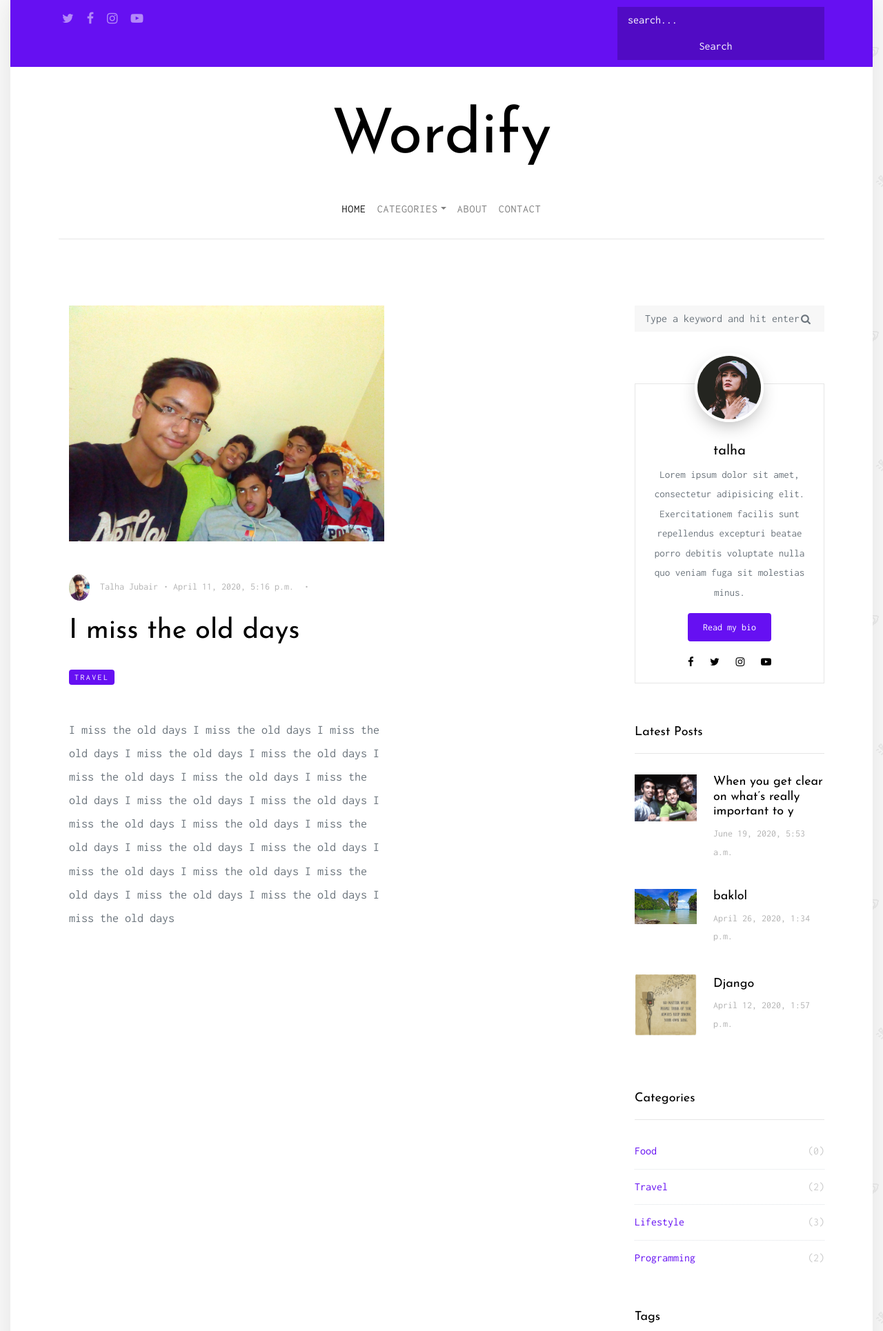
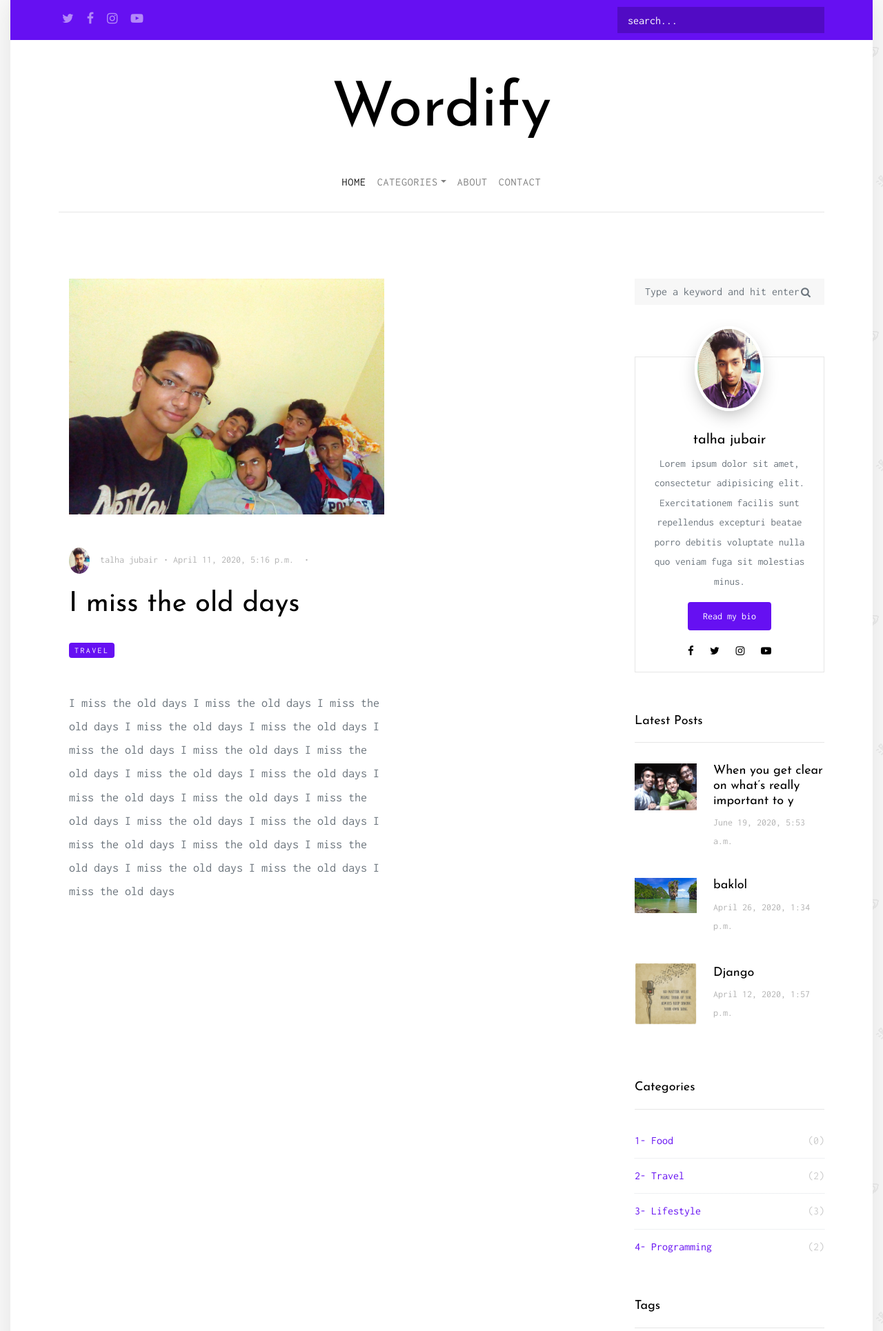
Before and after one commit to talhajubair100/wordify_blog, a Django app: page /blog/detail/2 in a window 1280 px wide. Shown: the top 1930 px of the page at 69% size. Run offline with Django 3.2, Linux system fonts and the light colour scheme; a user stored in the database is signed in; data comes from the database, SQL or seed files in the repository; both versions use the stored data as it was after the commit; some libraries are stand-ins or nearby versions.

Commit message:
modified all things

```diff
--- a/blog/models.py
+++ b/blog/models.py
@@ -25,4 +25,4 @@ class Post(models.Model):
     category = models.ForeignKey(Category, on_delete=models.CASCADE)
 
     def __str__(self):
-        return self.title
+        return "{} - {}".format(self.title, self.author)
--- a/templates/base.html
+++ b/templates/base.html
@@ -1,7 +1,8 @@
+{% load static %}
 <!doctype html>
 <html lang="en">
   <head>
-  {% load static %}
+
     <title>Colorlib Wordify &mdash; Minimal Blog Template</title>
     <meta charset="utf-8">
     <meta name="viewport" content="width=device-width, initial-scale=1, shrink-to-fit=no">
@@ -38,8 +39,8 @@
                 <!-- <a href="#"><span class="fa fa-search"></span></a> -->
                 <form action="/blog/search" class="search-top-form" method="post">
                   {% csrf_token %}
-                  <input type="text" id="s" placeholder="search..."  name="search_keyword">
-                  <input type="submit" value="Search">
+                  <input type="text" id="s" class="form-control" placeholder="search..."  name="search_keyword" type="submit">
+
                 </form>
               </div>
             </div>
@@ -70,7 +71,7 @@
                   <a class="nav-link dropdown-toggle" href="category.html" id="dropdown05" data-toggle="dropdown" aria-haspopup="true" aria-expanded="false">Categories</a>
                   <div class="dropdown-menu" aria-labelledby="dropdown05">
                 {% for category in categories %}
-                    <a class="dropdown-item" href="{% url 'category-list' category.name %}">{{ category.name }}</a>
+                     <a class="dropdown-item" href="{% url 'category-list' category.name %}">{{ category.name }}</a>
                 {% endfor %}
                   </div>
 
@@ -117,19 +118,22 @@
 
             <div class="col-md-12 col-lg-4 sidebar">
               <div class="sidebar-box search-form-wrap">
-                <form action="#" class="search-form">
+                <form action="/blog/search" class="search-form" method="post">
+                {% csrf_token %}
                   <div class="form-group">
                     <span class="icon fa fa-search"></span>
-                    <input type="text" class="form-control" id="s" placeholder="Type a keyword and hit enter">
+                    <input type="text"  name="search_keyword" class="form-control" id="s" placeholder="Type a keyword and hit enter" type="submit">
+
                   </div>
+
                 </form>
               </div>
               <!-- END sidebar-box -->
               <div class="sidebar-box">
                 <div class="bio text-center">
-                  <img src="images/person_1.jpg" alt="Image Placeholder" class="img-fluid">
+                  <img src="{{ request.user.profile.photo.url }}" alt="Image Placeholder" class="img-fluid">
                   <div class="bio-body">
-                    <h2>{{ request.user }}</h2>
+                    <h2>{{ request.user.profile.full_name|lower }}</h2>
                     <p>Lorem ipsum dolor sit amet, consectetur adipisicing elit. Exercitationem facilis sunt repellendus excepturi beatae porro debitis voluptate nulla quo veniam fuga sit molestias minus.</p>
                     <p><a href="#" class="btn btn-primary btn-sm rounded">Read my bio</a></p>
                     <p class="social">
@@ -168,7 +172,8 @@
                 <h3 class="heading">Categories</h3>
                 <ul class="categories">
                 {% for category in categories %}
-                  <li><a href="{% url 'category-list' category.name %}">{{ category.name }} <span>({{ category.post_set.count }})</span></a></li>
+                  <li><a href="{% url 'category-list' category.name %}">{{ forloop.counter }}- {{ category.name }} <span>({{ category.post_set.count }})
+                  </span></a></li>
                 {% endfor %}
                 </ul>
               </div>
@@ -269,6 +274,7 @@
     <div id="loader" class="show fullscreen"><svg class="circular" width="48px" height="48px"><circle class="path-bg" cx="24" cy="24" r="22" fill="none" stroke-width="4" stroke="#eeeeee"/><circle class="path" cx="24" cy="24" r="22" fill="none" stroke-width="4" stroke-miterlimit="10" stroke="#f4b214"/></svg></div>
 
 
+
     <script src="{% static 'js/jquery-3.2.1.min.js' %}"></script>
     <script src="{% static 'js/jquery-migrate-3.0.0.js' %}"></script>
     <script src="{% static 'js/popper.min.js' %}"></script>
--- a/templates/blog/detail_post.html
+++ b/templates/blog/detail_post.html
@@ -5,7 +5,8 @@
     <div class="col-md-12 col-lg-8 main-content">
             <img src="{{ post.photo.url }}" alt="Image" class="img-fluid mb-5">
             <div class="post-meta">
-                <span class="author mr-2"><img src="{{ post.author.profile.photo.url }}" alt="" class="mr-2"> {{ post.author.profile.full_name }}</span>&bullet;
+                <span class="author mr-2"><img src="{{ post.author.profile.photo.url }}" alt="" class="mr-2">
+                 {{ post.author.profile.full_name|lower }}</span>&bullet;
                 <span class="mr-2">{{ post.date }}</span> &bullet;
             </div>
             <h1 class="mb-4">{{ post.title }}</h1>
--- a/templates/blog/post_by_category.html
+++ b/templates/blog/post_by_category.html
@@ -18,9 +18,8 @@
                     <img src="{{ post.photo.url }}" alt="Image placeholder">
                     <div class="blog-content-body">
                       <div class="post-meta">
-                        <span class="author mr-2"><img src="images/person_1.jpg" alt="Colorlib"> {{ post.author }}</span>&bullet;
-                        <span class="mr-2">{{ post.date }}</span> &bullet;
-                        <span class="ml-2"><span class="fa fa-comments"></span> 3</span>
+                        <span class="author mr-2"><img src="{{ post.author.profile.photo.url }}" alt="Colorlib"> {{ post.author.profile.full_name }}</span>&bullet;
+                        <span class="mr-2">{{ post.date }}</span>
                       </div>
                       <h2>{{ post.title }}</h2>
                     </div>
--- a/wordify/views.py
+++ b/wordify/views.py
@@ -1,5 +1,5 @@
 from django.shortcuts import render
-from blog.models import Post, Category
+from blog.models import Post
 
 def home(request):
     posts = Post.objects.all()
```
Also changed, not shown: blog/views.py (line endings or trailing spaces), db.sqlite3, media/20181106_202754.jpg (added), media/fe307acb290150144de4ae5bcae41079.jpg (added), media/received_185818176043080.jpeg (added), wordify/custom_context.py (line endings or trailing spaces).
